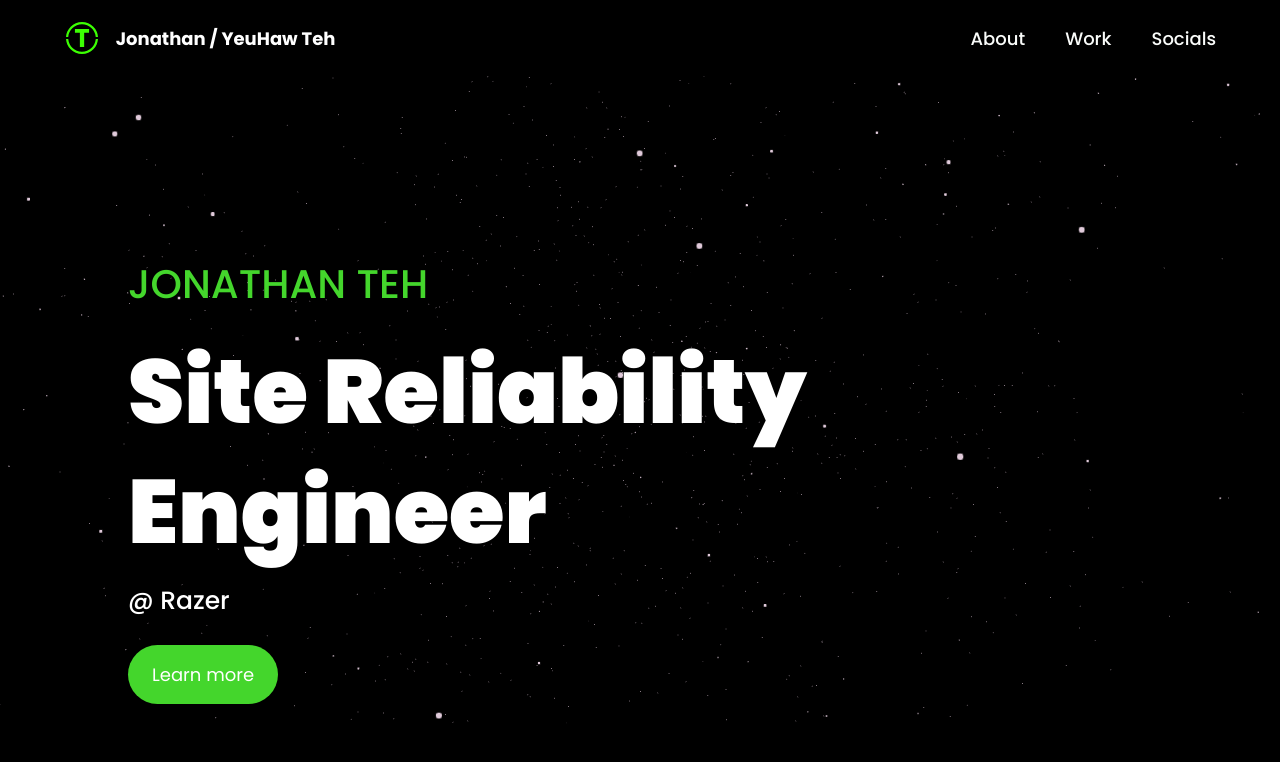
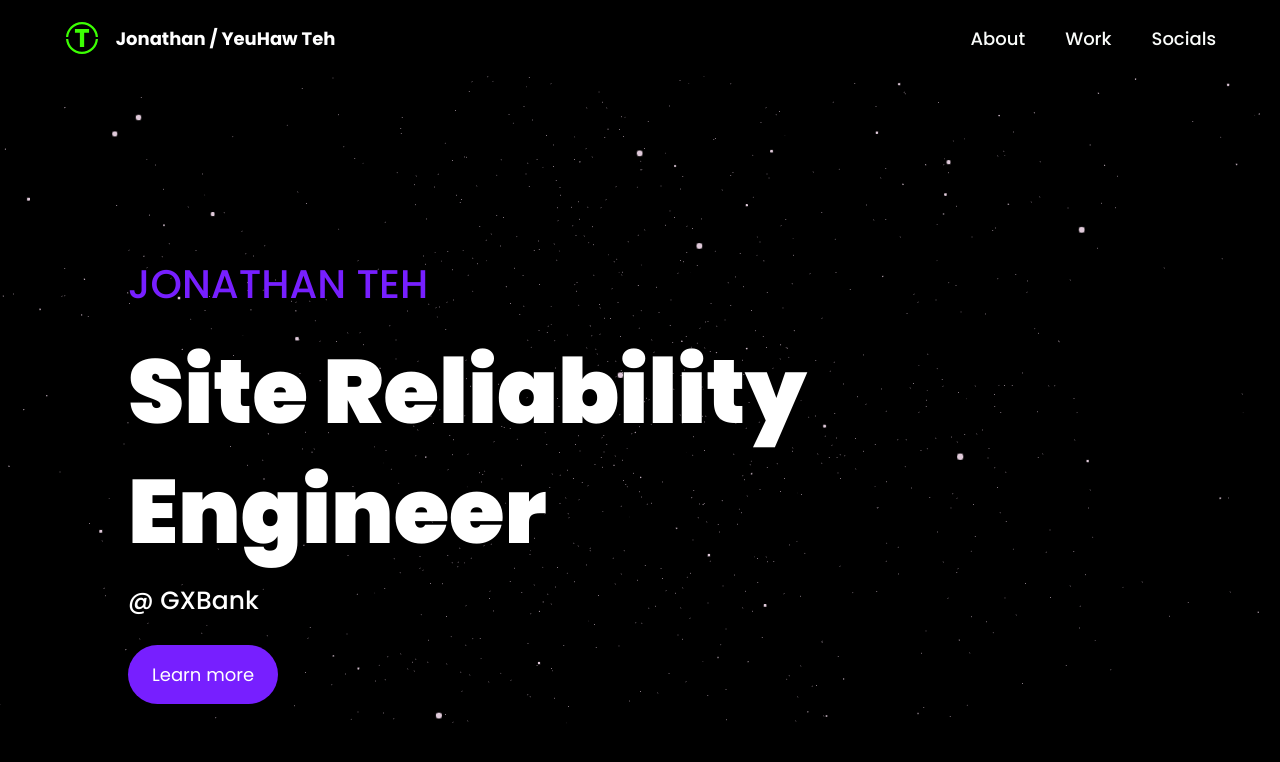
Before and after one commit to Kirixi/personal-website, a React (Vite) app: page / in a window 1280 px wide. Shown: the top 762 px of the page. Built offline with nearby package versions, Linux system fonts and the light colour scheme.

Commit message:
update: updated company

```diff
--- a/src/components/Hero.jsx
+++ b/src/components/Hero.jsx
@@ -16,10 +16,10 @@ const Hero = () => {
 						<div className="lg:mt-20">
 							<div>
 								<h1 className={`${styles.heroSubText} text-white`}>
-									<span className="text-[#44d62c]">JONATHAN TEH</span>
+									<span className="text-[#771fff]">JONATHAN TEH</span>
 								</h1>
 								<p className={`${styles.heroHeadText} mt-2 text-white md:py-4`}>Site Reliability Engineer </p>
-								<p className="font-medium lg:text-[25px] sm:text-[17px] xs:text-[16px] text-[12px] lg:leading-[25px]">@ Razer</p>
+								<p className="font-medium lg:text-[25px] sm:text-[17px] xs:text-[16px] text-[12px] lg:leading-[25px]">@ GXBank</p>
 								{/* <p className="hidden sm:block text-gray-100 lg:text-[26px] sm:text-[26px] py-4">
 									{" "}
 									<span className="text-red-600">R</span>oyal <span className="text-red-600">M</span>elbourne{" "}
@@ -28,7 +28,7 @@ const Hero = () => {
 
 								<div className="py-8">
 									<a href="#about">
-										<button className=" text-[18px] bg-[#44d62c] py-4 px-6 rounded-[34px]">Learn more</button>
+										<button className=" text-[18px] bg-[#771fff] py-4 px-6 rounded-[34px]">Learn more</button>
 									</a>
 								</div>
 							</div>
```
